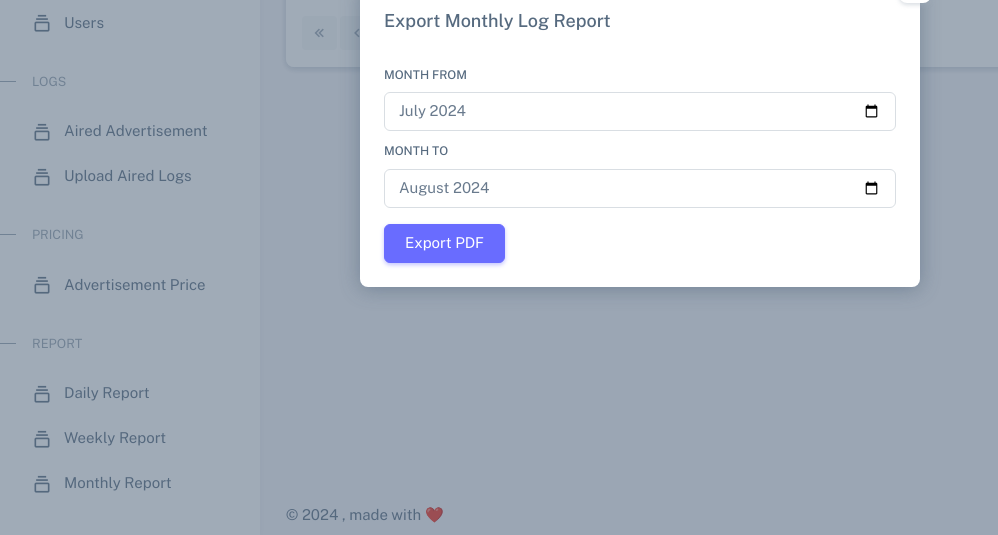
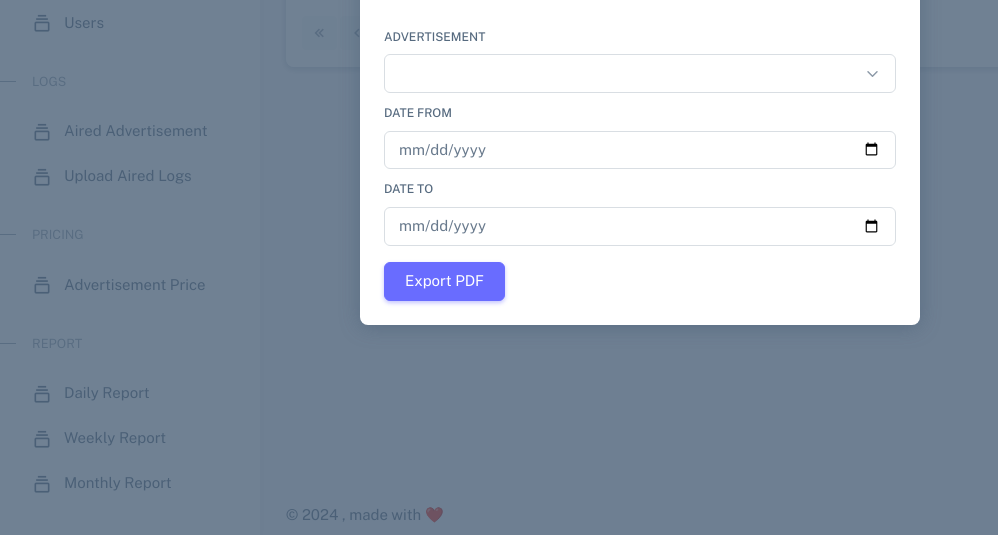
Before and after one commit to kiannaquines/dxvl-log-parsing-application, a Django app: page /dashboard/advertisement/report/monthly in a window 1280 px wide, after a click on "Generate Monthly Logs". Shown: the part 265-800 px from the top of the page, without its empty margins (0-998 px from the left). Run offline with Django 5.2, Linux system fonts and the light colour scheme; the visitor is signed in with stand-in values (Sample User, id 1); data that the repository does not hold is empty; some libraries are stand-ins or nearby versions.

Commit message:
fix the issue on select2 input in modal
Signed-off-by: kiannaquines <kjgnaquines@gmail.com>

```diff
--- a/app/app_views/advertisement_views.py
+++ b/app/app_views/advertisement_views.py
@@ -154,8 +154,7 @@ def dxvl_monthly_report_view(request):
             month=ExtractMonth("trunc_month"),
             day=ExtractDay("trunc_month"),
             year=ExtractYear("trunc_month"),
-        )
-        .annotate(
+        ).annotate(
             month_padded=Case(
                 When(
                     month__lt=10,
--- a/app/templates/dashboard.html
+++ b/app/templates/dashboard.html
@@ -139,10 +139,10 @@
                         <tbody>
                             {% for dxvl_log in dxvl_logs %}
                             <tr>
-                                <td>{{ dxvl_log.advertisement }}</td>
+                                <td>{{ dxvl_log.advertisement|truncatechars:20 }}</td>
                                 <td>
                                     <span class="fw-medium">
-                                        {{ dxvl_log.artist }}
+                                        {{ dxvl_log.artist|truncatechars:20 }}
                                     </span>
                                 </td>
                                 <td>
--- a/app/templates/includes/base.html
+++ b/app/templates/includes/base.html
@@ -17,6 +17,8 @@
     {% block page_css %}{% endblock page_css %}
     <script src="{% static 'assets/vendor/js/helpers.js' %}"></script>
     <script src="{% static 'assets/js/config.js' %}"></script>
+    <link rel="stylesheet" href="https://cdn.jsdelivr.net/npm/select2@4.0.13/dist/css/select2.min.css" />
+    <link rel="stylesheet" href="https://cdn.jsdelivr.net/npm/select2-bootstrap-5-theme@1.3.0/dist/select2-bootstrap-5-theme.min.css" />
 </head>
 <body>
 
@@ -47,6 +49,8 @@
     <script src="{% static 'assets/js/ui-toasts.js' %}"></script>
     <script src="{% static 'assets/js/datatables.min.js' %}"></script>
     <script src="{% static 'assets/js/sidebar-filter.js' %}"></script>
+    <script src="https://cdn.jsdelivr.net/npm/bootstrap@5.1.3/dist/js/bootstrap.bundle.min.js"></script>
+    <script src="https://cdn.jsdelivr.net/npm/select2@4.0.13/dist/js/select2.full.min.js"></script>
     <script>
 
         function back(){
--- a/app/templates/includes/generate_monthly.html
+++ b/app/templates/includes/generate_monthly.html
@@ -8,12 +8,20 @@
     <div class="col">
         <div class="row">
             <div class="col-md-12 mb-2">
-                <label for="month_from" class="form-label">Month From</label>
-                <input type="month" class="form-control" id="month_from" name="month_from" value="" />
+                <label for="date_to" class="form-label">Advertisement</label>
+                <select name="advertisement_name" id="advertisement_name" class="form-select" id="single-select-optgroup-field" data-placeholder="Choose one thing">
+                    <option></option>
+                    <option value="1">Ads 1</option>
+                    <option value="2">Ads 2</option>
+                </select>
             </div>
             <div class="col-md-12 mb-2">
-                <label for="month_to" class="form-label">Month to</label>
-                <input type="month" class="form-control" id="month_to" name="month_to" />
+                <label for="date_from" class="form-label">Date From</label>
+                <input type="date" class="form-control" id="date_from" name="month_from" value="" />
+            </div>
+            <div class="col-md-12 mb-2">
+                <label for="date_to" class="form-label">Date to</label>
+                <input type="date" class="form-control" id="date_to" name="date_to" />
             </div>
             <div class="col-md-12 mt-2">
                 <button type="submit" class="btn btn-primary">Export PDF</button>
--- a/app/templates/monthly.html
+++ b/app/templates/monthly.html
@@ -38,7 +38,7 @@
                         <tbody>
                             {% for dxvl_log in page_object %}
                             <tr>
-                                <td>{{ dxvl_log.advertisement|truncatechars:15 }}</td>
+                                <td>{{ dxvl_log.advertisement|truncatechars:20 }}</td>
                                 <td>
                                     <span class="fw-medium">
                                         {{ dxvl_log.artist|truncatechars:15 }}
@@ -128,31 +128,17 @@
 </div>
 {% include './includes/generate_monthly.html' %}
 {% endblock content %}
-
-
 {% block page_js %}
 <script src="{% static 'assets/vendor/libs/apex-charts/apexcharts.js' %}"></script>
 <script src="{% static 'assets/js/dashboards-analytics.js' %}"></script>
 <script>
-    $(function(){
-        $(document).ready(function() {
-            let today = new Date();
-
-            let monthForm = today.getMonth() + 1;
-            let yearForm = today.getFullYear();
-            let monthTo = today.getMonth() + 2;
-            let yearTo = today.getFullYear();
-
-            if (monthForm < 10) monthForm = '0' + monthForm;
-            if (monthTo < 10) monthTo = '0' + monthTo;
-
-            let valuemonthFrom = `${yearForm}-${monthForm}`;
-            let valuemonthTo = `${yearTo}-${monthTo}`;
-
-            $('#month_from').val(valuemonthFrom);
-            $('#month_to').val(valuemonthTo);
-
-        });
-    })
+    $(document).ready(function(){
+        $( '#advertisement_name' ).select2( {
+            theme: "bootstrap-5",
+            width: $(this).data('width') ? $(this).data( 'width' ) : $( this ).hasClass( 'w-100' ) ? '100%' : 'style',
+            placeholder: $( this ).data( 'placeholder' ),
+            dropdownParent: $('#generateLogsModal')
+        } );
+    });
 </script>
 {% endblock page_js %}
--- a/app/templates/weekly.html
+++ b/app/templates/weekly.html
@@ -36,10 +36,10 @@
                         <tbody>
                             {% for dxvl_log in page_object %}
                             <tr>
-                                <td>{{ dxvl_log.advertisement }}</td>
+                                <td>{{ dxvl_log.advertisement|truncatechars:20 }}</td>
                                 <td>
                                     <span class="fw-medium">
-                                        {{ dxvl_log.artist }}
+                                        {{ dxvl_log.artist|truncatechars:20 }}
                                     </span>
                                 </td>
                                 <td>
```
